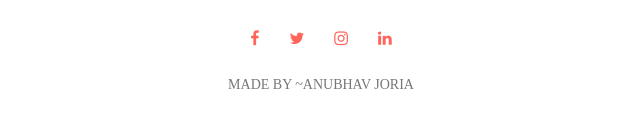
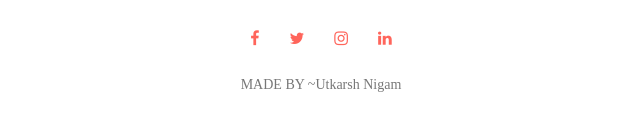
Before and after one commit to UtkarshNigam2401/University-website, a website: page index.html in a window 1280 px wide. Shown: the part 3907-4037 px from the top of the page, 319-959 px from the left. Drawn offline with nearby package versions, Linux system fonts and the light colour scheme.

Commit message:
Update index.html

```diff
--- a/index.html
+++ b/index.html
@@ -191,7 +191,7 @@
                 <i class="fa fa-linkedin"></i>
 
             </div>
-           <p>MADE BY ~ANUBHAV JORIA</p>
+           <p>MADE BY ~Utkarsh Nigam</p>
         </section>
 
     <!-- ----JAVASCRIPT -->
```
